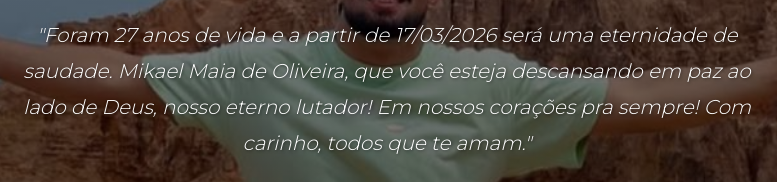
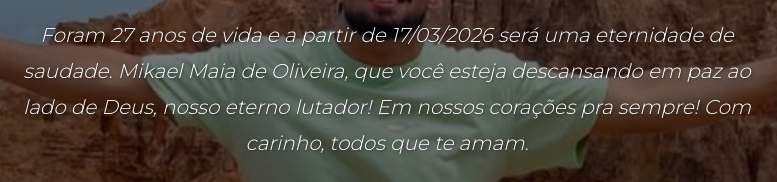
Before and after one commit to VickciV1102/Memorial-Mikael, a website with bundled scripts: page index.html in a window 1280 px wide. Shown: the part 326-508 px from the top of the page, 253-1030 px from the left. Built offline with nearby package versions, Linux system fonts and the light colour scheme; no server answers; a web font is replaced by a local one.

Commit message:
commit ajuste index.html

```diff
--- a/index.html
+++ b/index.html
@@ -17,7 +17,7 @@
         <div class="hero-content">
             <h1 class="hero-title">Mikael Maia de Oliveira</h1>
             <p class="hero-text">
-                "Foram 27 anos de vida e a partir de 17/03/2026 será uma eternidade de saudade. Mikael Maia de Oliveira, que você esteja descansando em paz ao lado de Deus, nosso eterno lutador! Em nossos corações pra sempre! Com carinho, todos que te amam."
+                Foram 27 anos de vida e a partir de 17/03/2026 será uma eternidade de saudade. Mikael Maia de Oliveira, que você esteja descansando em paz ao lado de Deus, nosso eterno lutador! Em nossos corações pra sempre! Com carinho, todos que te amam.
             </p>
             <a href="#feed" class="btn-primary" aria-label="Ver memórias">Compartilhar uma Memória</a>
         </div>
```
